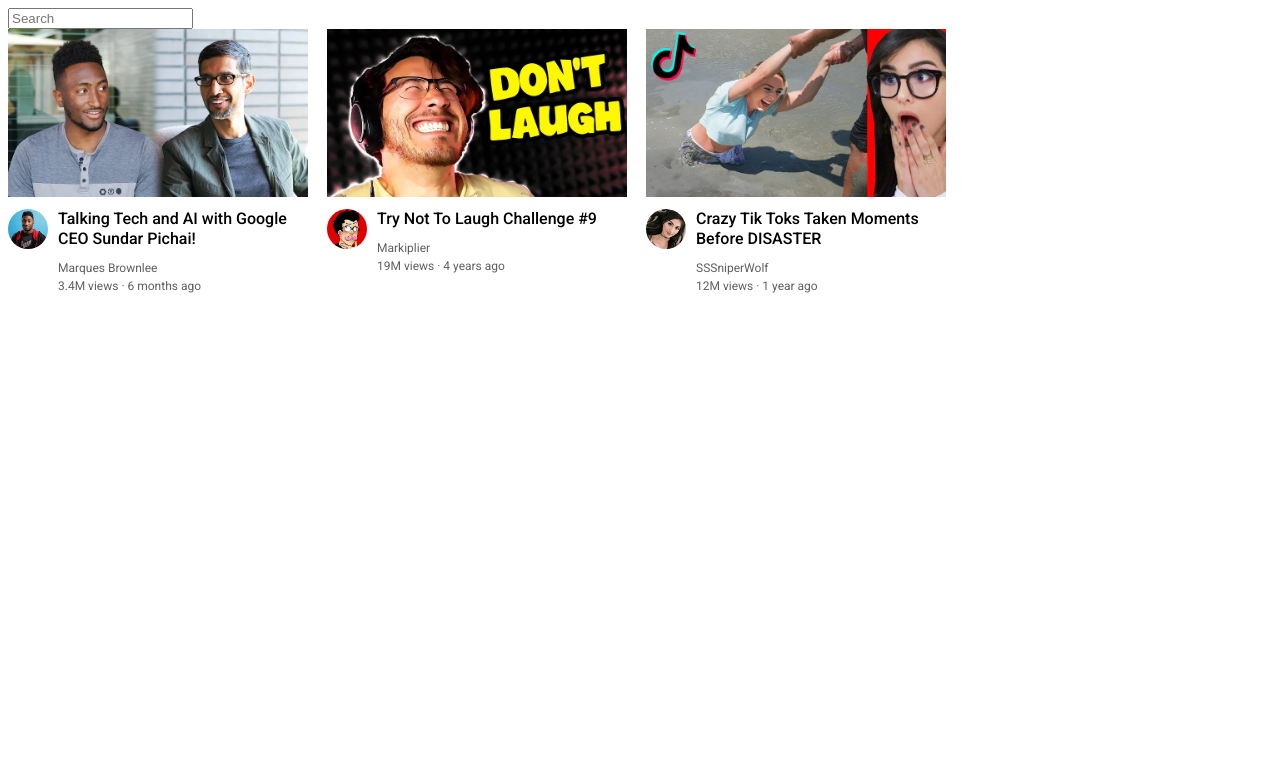
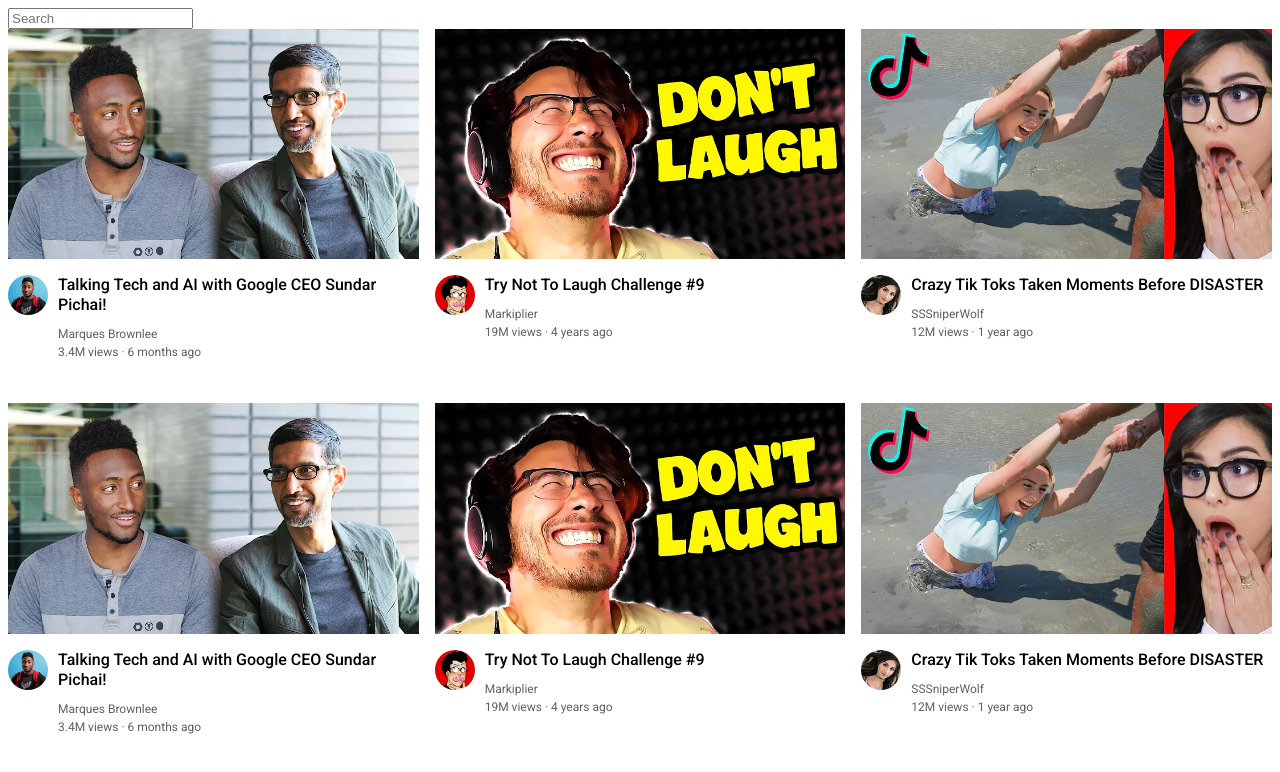
Before and after one commit to TheGem001/web-101, a plain HTML site: page youtube.html in a window 1280 px wide. Drawn offline with Linux system fonts and the light colour scheme.

Commit message:
learned CSS grid

```diff
--- a/youtube.html
+++ b/youtube.html
@@ -12,8 +12,7 @@
                 margin-bottom: 0px
             }
             .thumbnail {
-                width: 300px;
-                display: block;
+                width: 100%;
             }
             .search-bar {
                 display: block;
@@ -21,20 +20,12 @@
            .video-title{
                 margin-top: 0;
            }
-            .video-preview {
-                display: inline-block;
-                width: 300px;
-                vertical-align: top;
-                margin-right: 15px;
-            }
-            .video-creator-avatar {
-            }
+
             .video-info-grid {
                 display: grid;
                 grid-template-columns: 50px 1fr;
             }
-            .video-info {
-            }
+
             .creator-pfp {
                 width: 40px;
                 border-radius: 50px;
@@ -57,12 +48,21 @@
             .video-creator {
                 margin-bottom: 4px;
             }
+            .video-grid {
+                display: grid;
+                grid-template-columns: 1fr 1fr 1fr;
+                column-gap: 16px;
+                row-gap: 40px;
+            }
 
 
         </style>
     </head>
     <body>
         <input class="search-bar" type="text" placeholder="Search">
+
+        <div class="video-grid">
+
             <div class="video-preview">
 
                 <div class="thumbnail-row">
@@ -149,5 +149,95 @@
 
                 </div>
             </div>
+
+            <div class="video-preview">
+
+                <div class="thumbnail-row">
+                    <img class="thumbnail" src="thumbnails/thumbnail-1.webp">
+                </div>
+
+                <div class="video-info-grid">
+
+                    <div class="video-creator-avatar">
+                        <img class="creator-pfp" src="creators/channel-1.jpeg">
+                    </div>
+
+                    <div class="video-info">
+
+                    <p class="video-title">
+                        Talking Tech and AI with Google CEO Sundar Pichai!
+                    </p>
+                    <p class="video-creator">
+                        Marques Brownlee
+                    </p>
+                    <p class="video-stats">
+                        3.4M views &#183; 6 months ago
+                    </p>
+
+                    </div>
+
+                </div>
+            </div>
+
+
+            <div class="video-preview">
+
+                <div class="thumbnail-row">
+                    <img class="thumbnail" src="thumbnails/thumbnail-2.webp">
+                </div>
+
+                <div class="video-info-grid">
+
+                    <div class="video-creator-avatar">
+                        <img class="creator-pfp" src="creators/channel-2.jpeg">
+                    </div>
+
+                    <div class="video-info">
+
+                        <p class="video-title">
+                            Try Not To Laugh Challenge #9
+                        </p>
+                        <p class="video-creator">
+                            Markiplier
+                        </p>
+                        <p class="video-stats">
+                            19M views &#183; 4 years ago
+                        </p>
+                    </div>
+
+                </div>
+            </div>
+
+
+            <div class="video-preview">
+
+                <div class="thumbnail-row">
+                    <img class="thumbnail" src="thumbnails/thumbnail-3.webp">
+                </div>
+
+                <div class="video-info-grid">
+
+                    <div class="video-creator-avatar">
+                        <img class="creator-pfp" src="creators/channel-3.jpeg">
+                    </div>
+
+                    <div class="video-info">
+
+                        <p class="video-title">
+                            Crazy Tik Toks Taken Moments Before DISASTER
+                        </p>
+                        <p class="video-creator">
+                            SSSniperWolf
+                        </p>
+                        <p class="video-stats">
+                            12M views &#183; 1 year ago
+                        </p>
+                    </div>
+
+                </div>
+            </div>
+
+        </div>
+
     </body>
 </html>
```
Lines whose indentation alone changed are shown as unchanged.
